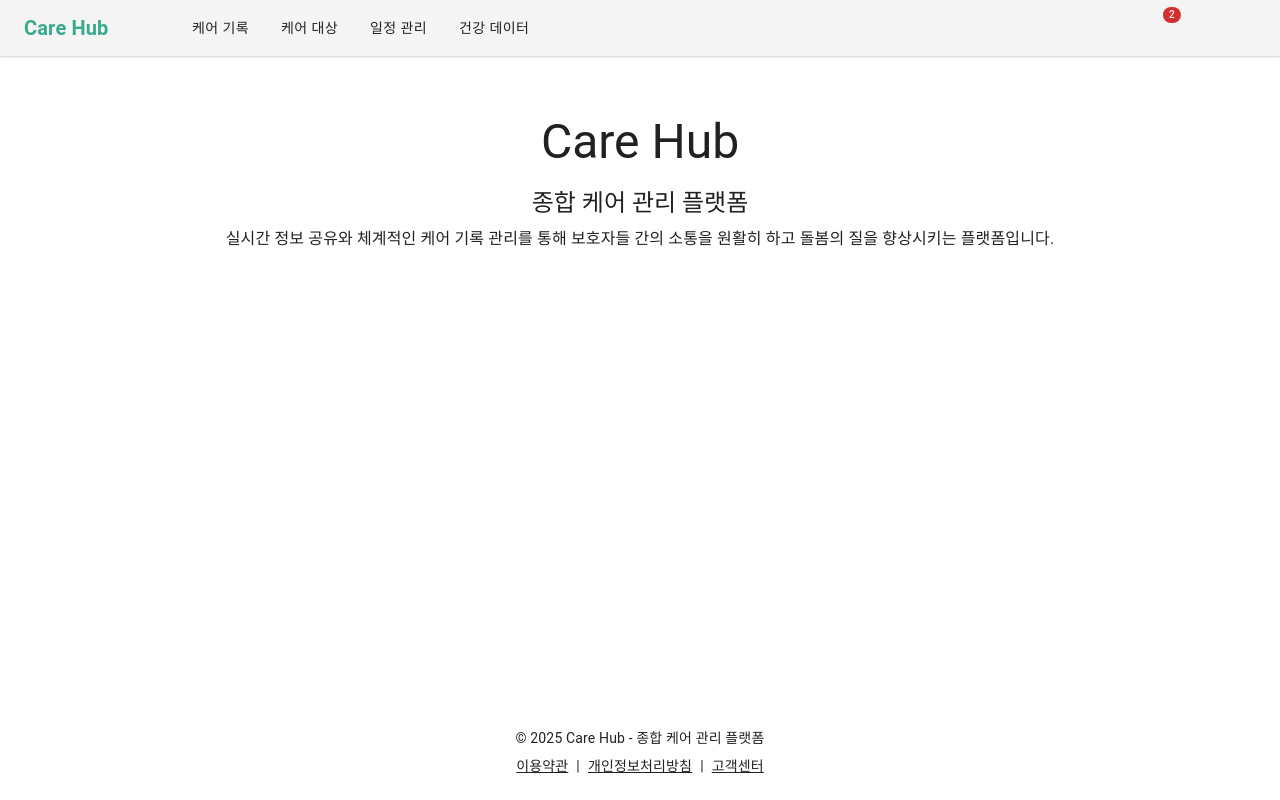
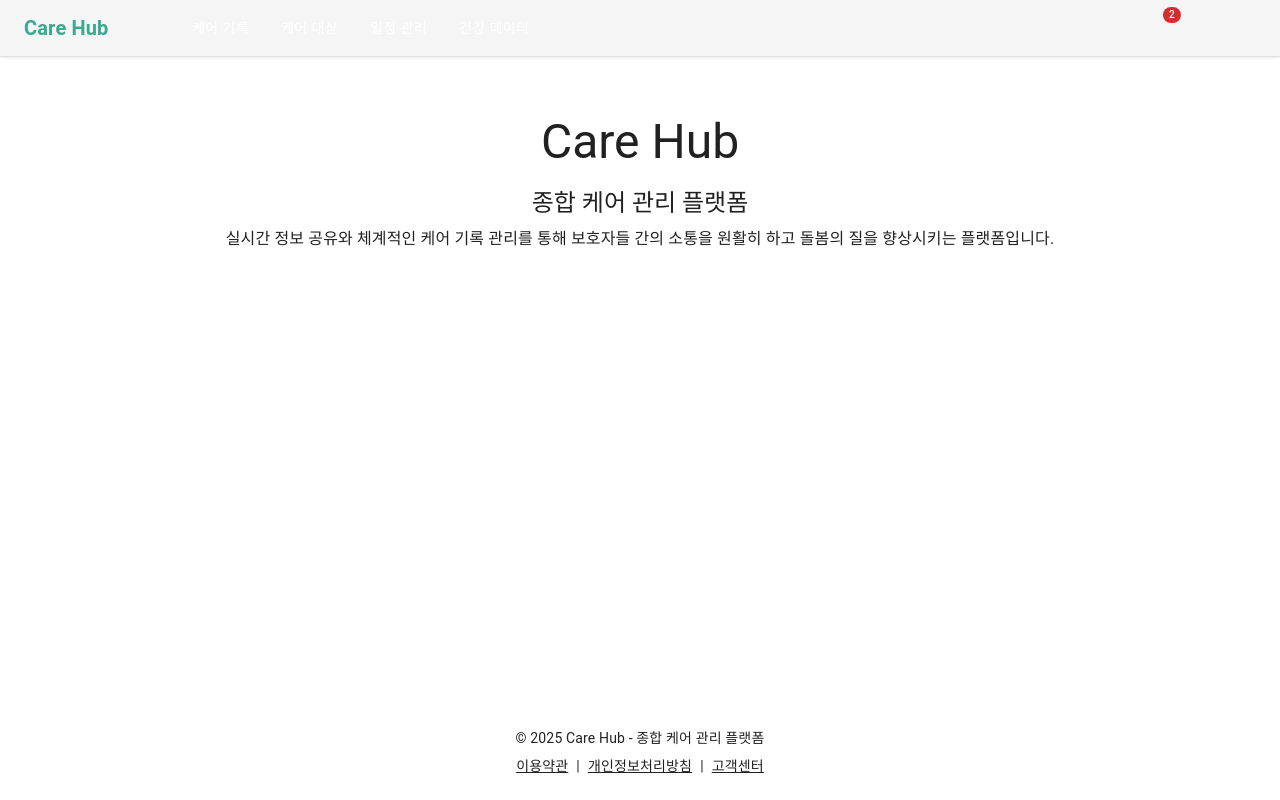
Before and after one commit to ddangme/carehub-frontend, a React (Vite) app: page / in a window 1280 px wide. Built offline with nearby package versions, Linux system fonts and the light colour scheme; some icons are missing.

Commit message:
style: Change the default text color of the default button to white

```diff
--- a/src/styles/theme.ts
+++ b/src/styles/theme.ts
@@ -39,6 +39,20 @@ const theme = createTheme({
                 },
             },
         },
+        MuiButton: {
+            styleOverrides: {
+                root: {
+                    color: 'white', // 모든 버튼의 기본 텍스트 색상을 화이트로 설정
+                },
+                // 특정 버튼 variant에 대한 추가 설정 가능
+                contained: {
+                    color: 'white',
+                },
+                outlined: {
+                    color: 'white',
+                },
+            },
+        },
     },
 });
 
```
